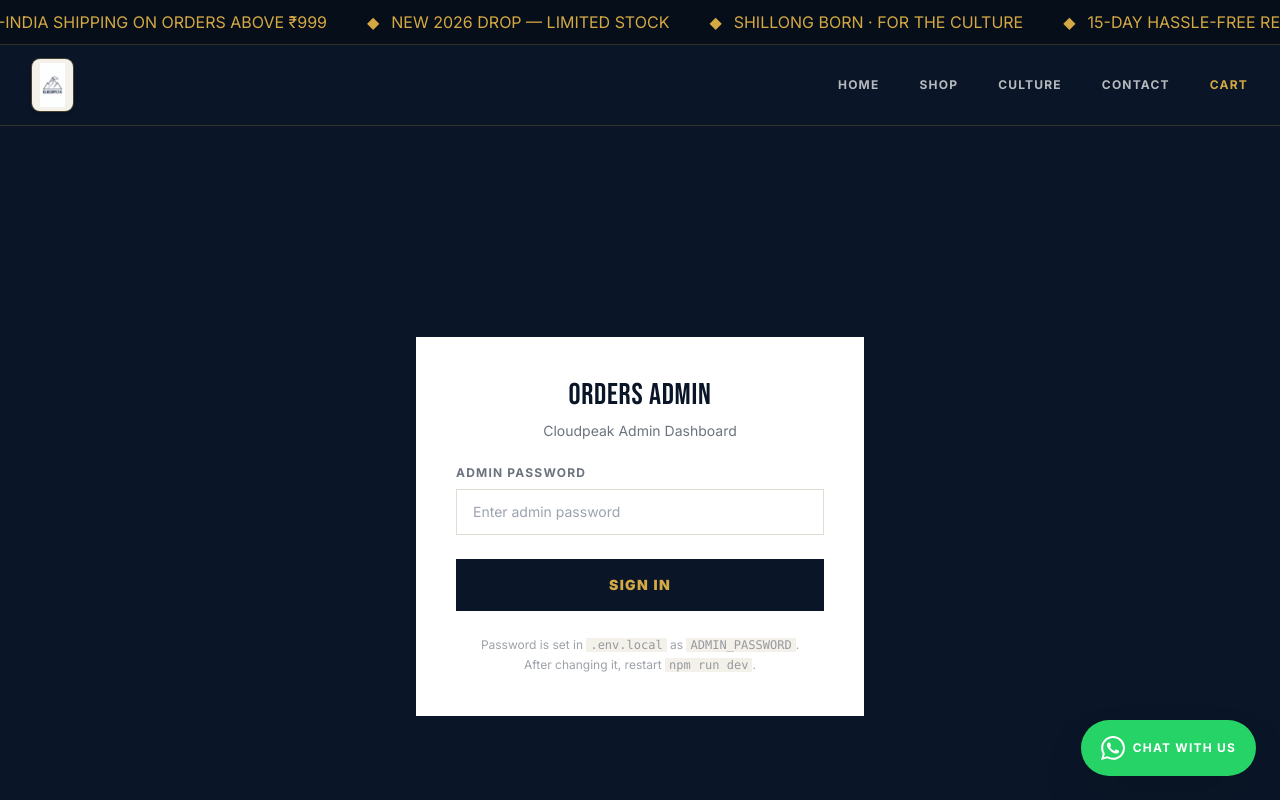
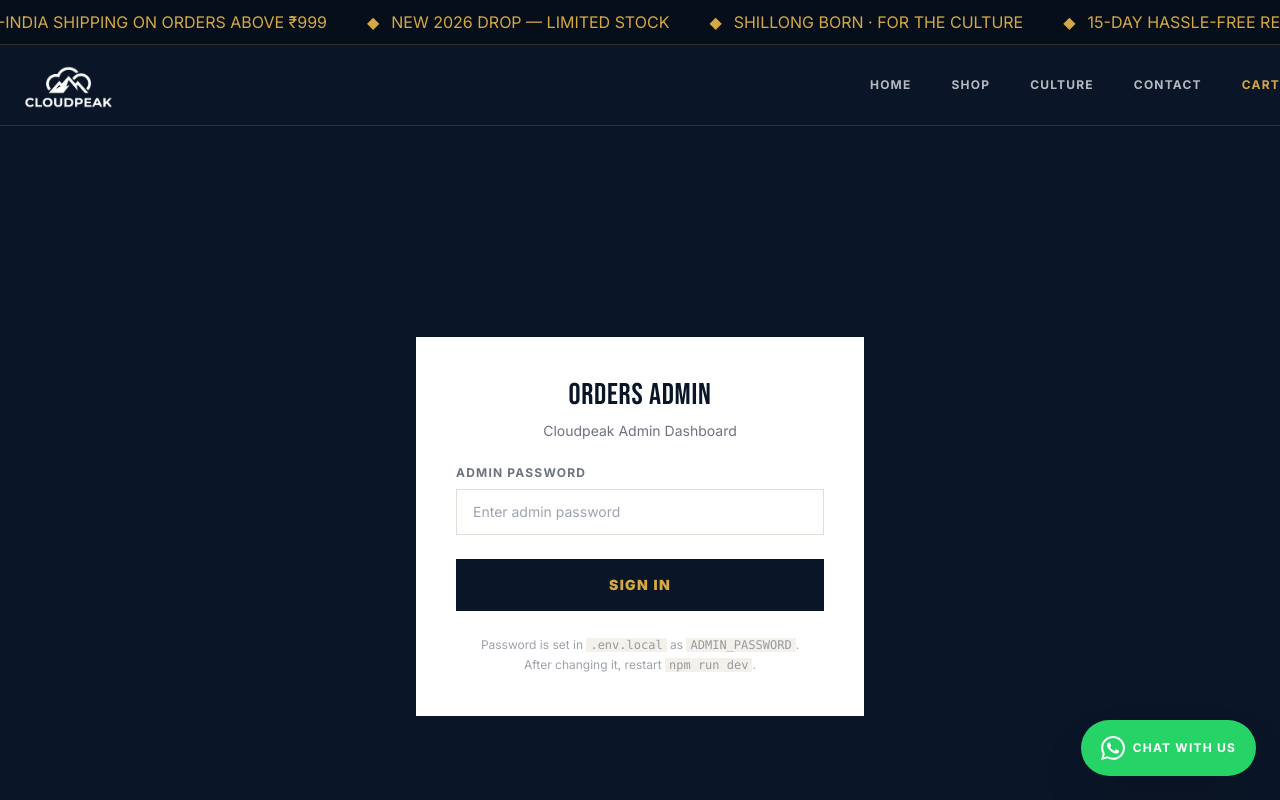
Before and after one commit to bshemphang/cloudpeak-store, a Next.js app: page /admin/orders in a window 1280 px wide. Shown: the top 800 px of the page. Built offline with nearby package versions, Linux system fonts and the light colour scheme.

Commit message:
Update navbar logo and branding

```diff
--- a/components/Logo.tsx
+++ b/components/Logo.tsx
@@ -6,9 +6,9 @@ type LogoProps = {
 };
 
 const variantStyles = {
-  navbar: 'h-9 md:h-11',
-  footer: 'h-11',
-  plain: 'h-14',
+  navbar: 'h-12 md:h-16',
+  footer: 'h-12',
+  plain: 'h-16',
 };
 
 /**
@@ -17,12 +17,7 @@ const variantStyles = {
  * Long-term: export a PNG with transparent background from your designer.
  */
 export default function Logo({ variant = 'navbar', className = '' }: LogoProps) {
-  const sealClass =
-    variant === 'navbar'
-      ? 'bg-cardGray rounded-lg px-2 py-1 shadow-md ring-1 ring-summitGold/30'
-      : variant === 'footer'
-        ? 'bg-cardGray rounded-lg px-2.5 py-1.5 ring-1 ring-summitGold/20'
-        : 'bg-cardGray rounded-xl px-3 py-2 ring-1 ring-summitGold/30 shadow-lg';
+const sealClass = '';
 
   return (
     <div className={`inline-flex items-center justify-center ${sealClass} ${className}`}>
--- a/components/Navbar.tsx
+++ b/components/Navbar.tsx
@@ -19,7 +19,7 @@ export default function Navbar() {
 
   return (
     <nav className="sticky top-0 z-50 bg-midnightNavy border-b border-summitGold/20">
-      <div className="max-w-7xl mx-auto px-4 sm:px-6 lg:px-8">
+      <div className="w-full px-0">
         <div className="flex justify-between h-16 md:h-20 items-center">
 
           <Link href="/" className="flex items-center group">
--- a/lib/site.ts
+++ b/lib/site.ts
@@ -1,6 +1,6 @@
 export const SITE = {
   name: 'Cloudpeak',
-  logo: '/images/logo.jpeg',
+  logo: '/images/logo-bg.png',
   email: 'support@cloudpeak.in',
   collabEmail: 'collabs@cloudpeak.in',
   location: 'Shillong, Meghalaya, India',
```
Also changed, not shown: public/images/logo-bg.png (added).
